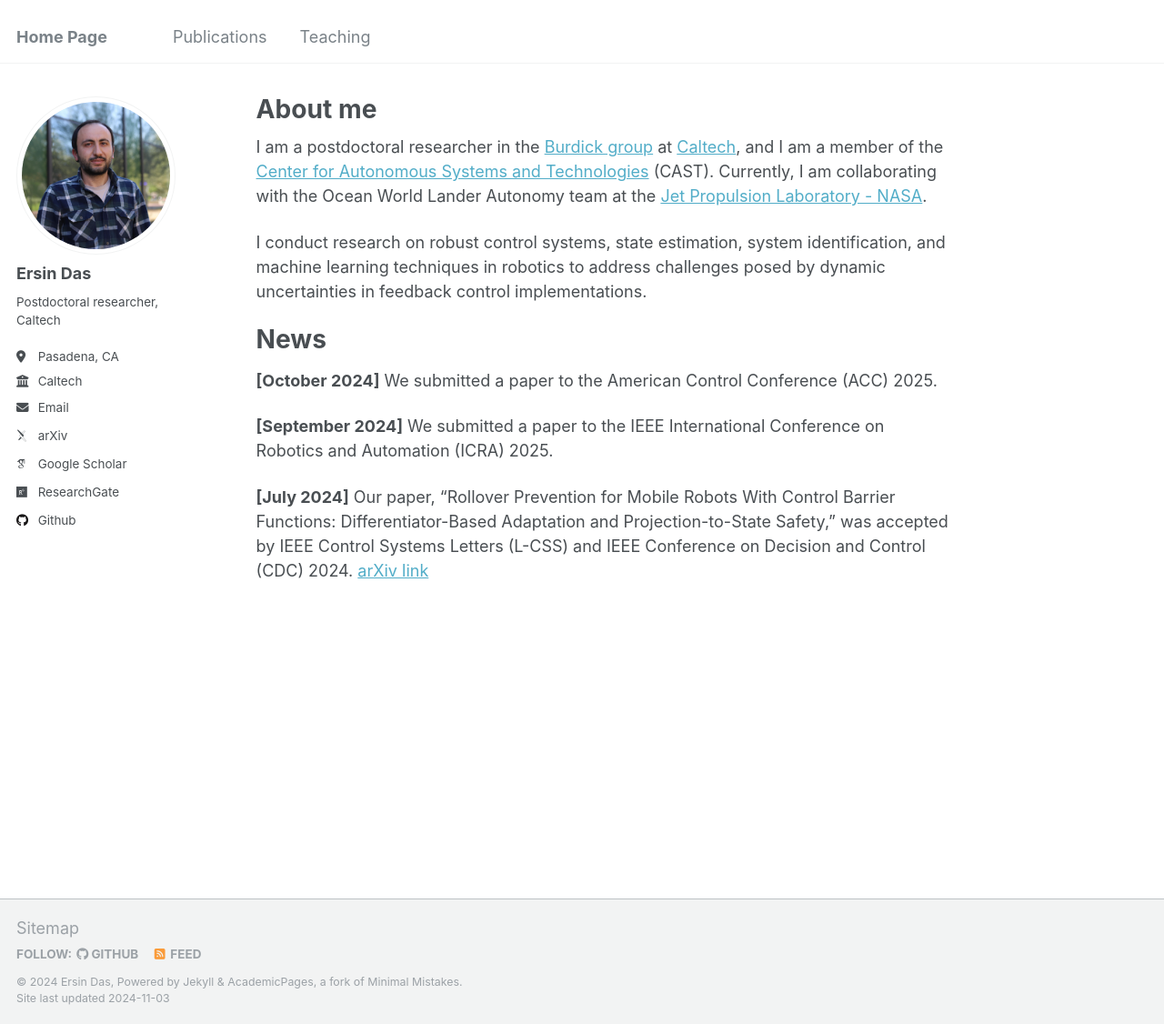
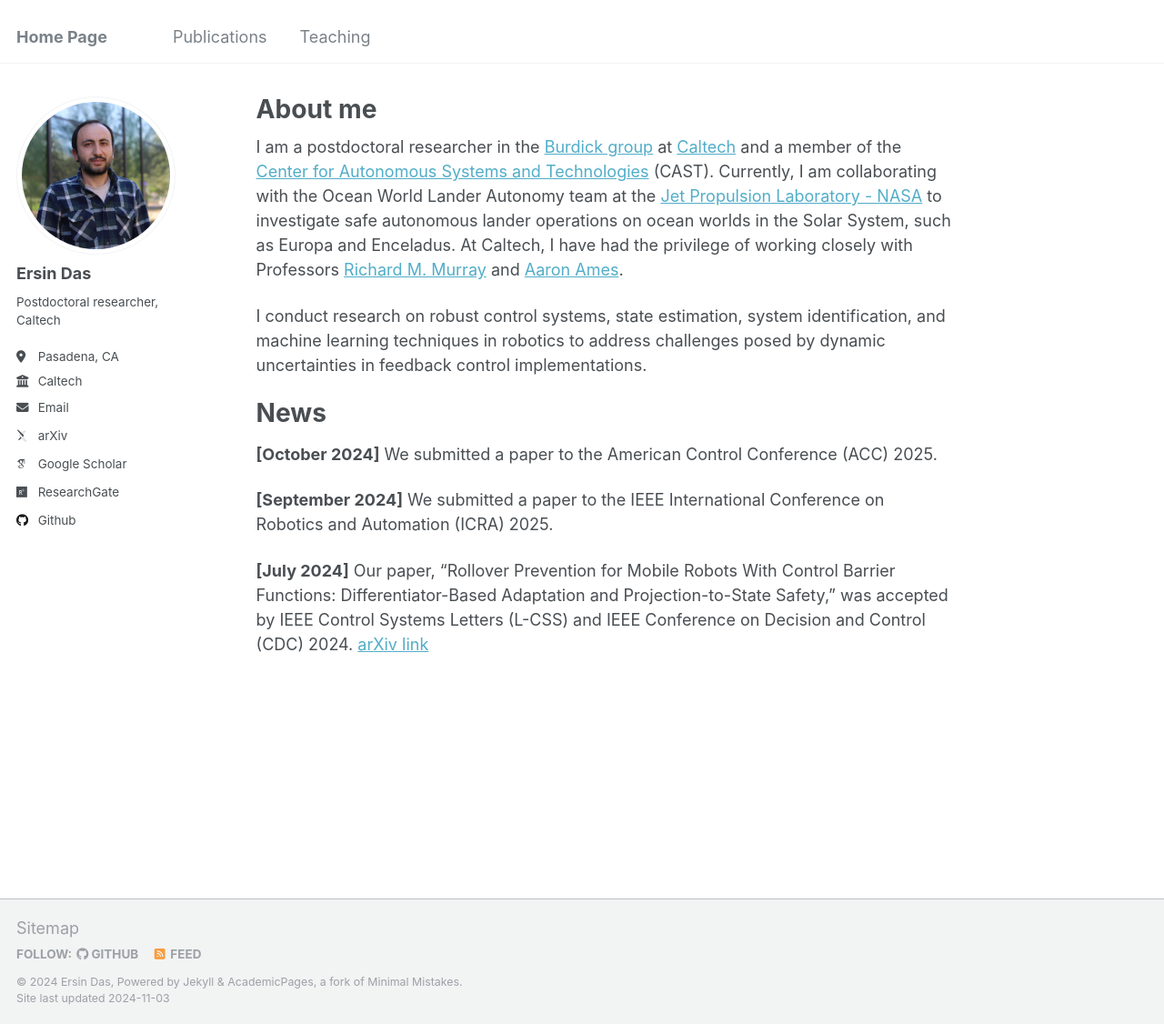
Before and after one commit to ersindas/ersindas.github.io, a Jekyll site: the page built from _pages/about.md, in a window 1280 px wide and 1126 px high. Shown: the whole window at 91% size. Built offline with Jekyll 4.4.1, drawn with Linux system fonts in a browser that asks for light colours; some web fonts are replaced.

Commit message:
Update about.md

```diff
--- a/_pages/about.md
+++ b/_pages/about.md
@@ -7,7 +7,7 @@ redirect_from:
   - /about.html
 ---
 
-I am a postdoctoral researcher in the [Burdick group](https://robotics.caltech.edu/wiki/index.php/Robotics) at [Caltech](https://www.mce.caltech.edu/people/ersindas), and I am a member of the [Center for Autonomous Systems and Technologies](https://cast.caltech.edu/) (CAST). Currently, I am collaborating with the Ocean World Lander Autonomy team at the [Jet Propulsion Laboratory - NASA](https://www-robotics.jpl.nasa.gov/how-we-do-it/systems/ocean-world-lander-autonomy-testbed-owlat/).
+I am a postdoctoral researcher in the [Burdick group](https://robotics.caltech.edu/wiki/index.php/Robotics) at [Caltech](https://www.mce.caltech.edu/people/ersindas) and a member of the [Center for Autonomous Systems and Technologies](https://cast.caltech.edu/) (CAST). Currently, I am collaborating with the Ocean World Lander Autonomy team at the [Jet Propulsion Laboratory - NASA](https://www-robotics.jpl.nasa.gov/) to investigate safe autonomous lander operations on ocean worlds in the Solar System, such as Europa and Enceladus. At Caltech, I have had the privilege of working closely with Professors [Richard M. Murray](https://murray.cds.caltech.edu/Main_Page) and [Aaron Ames](http://ames.caltech.edu/).
 
 I conduct research on robust control systems, state estimation, system identification, and machine learning techniques in robotics to address challenges posed by dynamic uncertainties in feedback control implementations.
 
```
